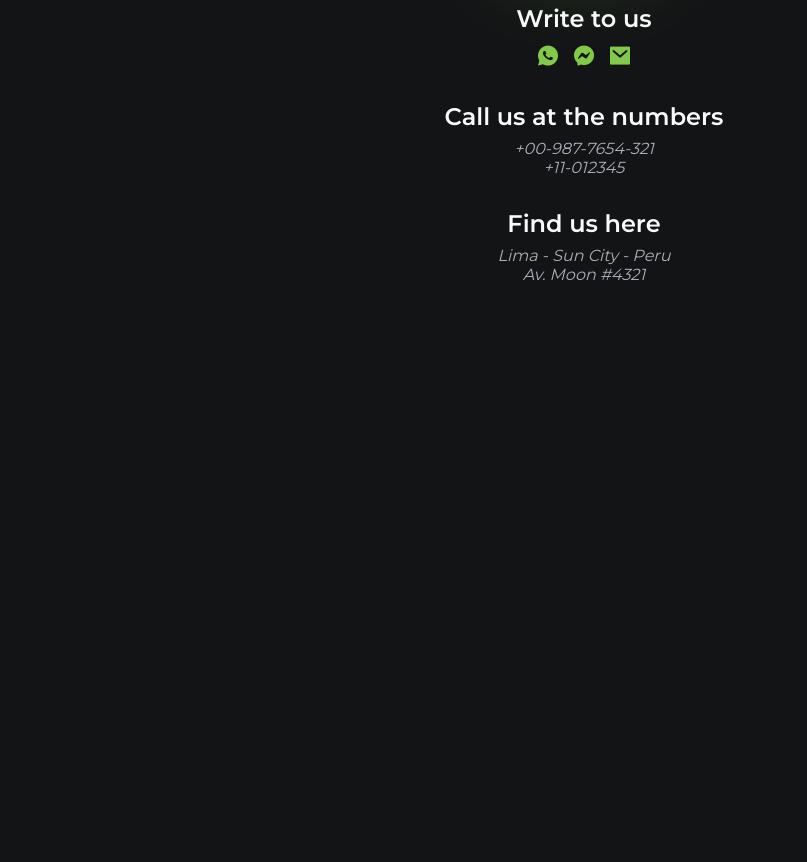
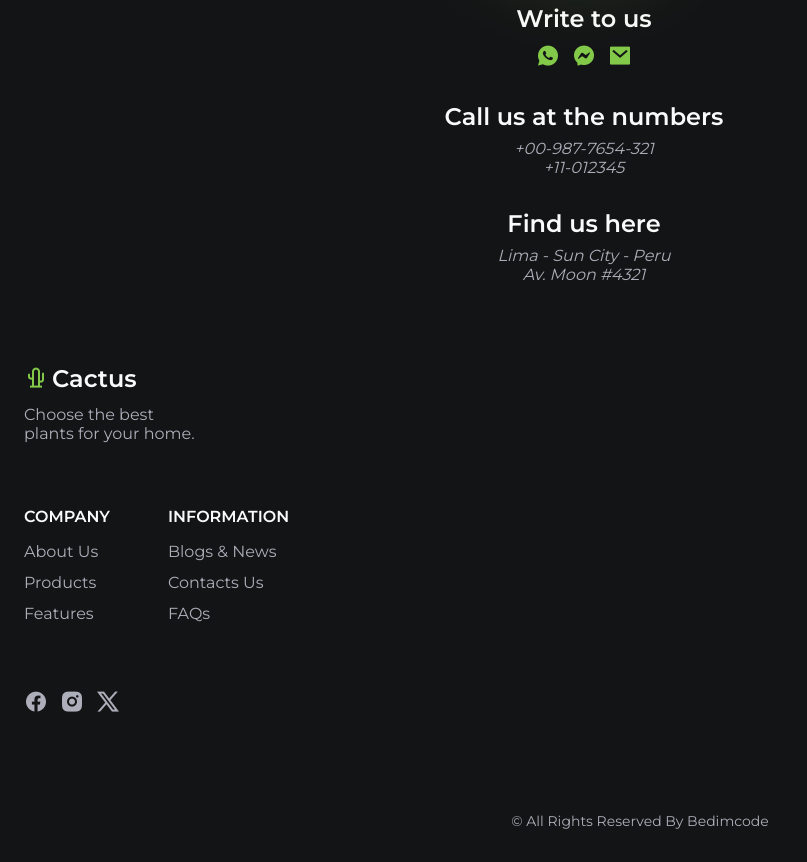
Before and after one commit to Loic-1/Exo-Responsive-Website, a plain HTML site: page index.html in a window 1280 px wide. Shown: the part 4431-5293 px from the top of the page, without its empty margins (0-807 px from the left). Before the commit the page ends 4731 px from the top, so only its background shows below. Drawn offline with nearby package versions, Linux system fonts and the light colour scheme.

Commit message:
footer & scrollbar finis

```diff
--- a/assets/css/styles.css
+++ b/assets/css/styles.css
@@ -15,10 +15,12 @@
   --black-color: hsl(228, 6%, 4%);
   --body-color: hsl(228, 6%, 8%);
   --container-color: hsl(228, 6%, 12%);
-  --shadow-img: 0 0 48px hsla(93, 54%, 54%, .4);
-  --gradient-card: linear-gradient(180deg,
+  --shadow-img: 0 0 48px hsla(93, 54%, 54%, 0.4);
+  --gradient-card: linear-gradient(
+    180deg,
     hsla(93, 8%, 8%),
-                                hsla(93, 40%, 30%));
+    hsla(93, 40%, 30%)
+  );
 
   /*========== Font and typography ==========*/
   /*.5rem = 8px | 1rem = 16px ...*/
@@ -27,8 +29,8 @@
   --h1-font-size: 1.5rem;
   --h2-font-size: 1.25rem;
   --h3-font-size: 1rem;
-  --normal-font-size: .938rem;
-  --small-font-size: .813rem;
+  --normal-font-size: 0.938rem;
+  --small-font-size: 0.813rem;
 
   /*========== Font weight ==========*/
   --font-regular: 400;
@@ -48,7 +50,7 @@
     --h2-font-size: 1.5rem;
     --h3-font-size: 1.25rem;
     --normal-font-size: 1rem;
-    --small-font-size: .875rem;
+    --small-font-size: 0.875rem;
   }
 }
 
@@ -70,7 +72,10 @@ body {
   color: var(--text-color);
 }
 
-h1, h2, h3, h4 {
+h1,
+h2,
+h3,
+h4 {
   color: var(--title-color);
   font-weight: var(--font-semi-bold);
 }
@@ -117,7 +122,7 @@ img {
 
 /*=============== HEADER & NAV ===============*/
 
-.header{
+.header {
   position: fixed;
   width: 100%;
   top: 0;
@@ -126,7 +131,7 @@ img {
   z-index: var(--z-fixed);
 }
 
-.nav{
+.nav {
   position: relative;
   height: var(--header-height);
   display: flex;
@@ -137,26 +142,25 @@ img {
 .nav__logo,
 .nav__close,
 .nav__toggle,
-.nav__actions{
+.nav__actions {
   display: flex;
   color: var(--title-color);
   cursor: pointer;
 }
 
-.nav__logo{
+.nav__logo {
   font-weight: var(--font-semi-bold);
   column-gap: 0.25rem;
   align-items: center;
 }
 
-.nav__logo i{
+.nav__logo i {
   color: var(--first-color);
   font-size: 1.25rem;
   font-weight: initial;
-
 }
 
-.nav__actions{
+.nav__actions {
   font-size: 1.25rem;
   column-gap: 0.5rem;
   align-items: center;
@@ -164,8 +168,8 @@ img {
 
 /* Navigation for mobile devices */
 
-@media screen and (max-width:1150px) {
-    .nav__menu{
+@media screen and (max-width: 1150px) {
+  .nav__menu {
     position: fixed;
     top: 0;
     right: -100%;
@@ -179,23 +183,23 @@ img {
   }
 }
 
-.nav__list{
+.nav__list {
   display: flex;
   flex-direction: column;
   row-gap: 3rem;
 }
 
-.nav__link{
+.nav__link {
   color: var(--title-color);
   font-weight: var(--font-semi-bold);
   transition: color 0.4s;
 }
 
-.nav__link:hover{
+.nav__link:hover {
   color: var(--first-color);
 }
 
-.nav__close{
+.nav__close {
   position: absolute;
   top: 1.15rem;
   right: 1.5rem;
@@ -204,14 +208,14 @@ img {
 
 /* Show menu */
 
-.show-menu{
+.show-menu {
   right: 0;
 }
 
 /* Add blur header */
 
-.blurHeader::after{
-    content: '';
+.blurHeader::after {
+  content: "";
   position: absolute;
   width: 1000%;
   height: 100%;
@@ -225,39 +229,38 @@ img {
 
 /* Active link */
 
-
 /*=============== HOME ===============*/
 
-.home__container{
+.home__container {
   padding-top: 2.5rem;
   row-gap: 2rem;
 }
 
-.home__img{
+.home__img {
   width: 270px;
   filter: drop-shadow(var(--shadow-img));
   justify-self: center;
 }
 
-.home__data{
+.home__data {
   text-align: center;
 }
 
-.home__title{
+.home__title {
   font-size: var(--biggest-font-size);
   font-weight: var(--font-bold);
   margin-bottom: 1rem;
 }
 
-.home__title span{
+.home__title span {
   color: var(--first-color);
 }
 
-.home__description{
+.home__description {
   margin-bottom: 3rem;
 }
 
-.home__buttons{
+.home__buttons {
   display: flex;
   justify-content: center;
   align-items: center;
@@ -266,7 +269,7 @@ img {
 
 /*=============== BUTTON ===============*/
 
-.button{
+.button {
   background-color: var(--white-color);
   color: var(--black-color);
   font-weight: var(--font-bold);
@@ -277,7 +280,7 @@ img {
   column-gap: 0.75rem;
 }
 
-.button span{
+.button span {
   background-color: var(--first-color);
   padding: 0.5rem;
   font-size: 1.25rem;
@@ -287,36 +290,36 @@ img {
   transition: transform 0.4s;
 }
 
-.button:hover span{
+.button:hover span {
   transform: translateX(0.15rem) rotate(-30deg);
 }
 
-.button__link{
+.button__link {
   color: var(--white-color);
   font-weight: var(--font-bold);
   /* text-decoration: underline; */
   transition: color 0.4s;
 }
 
-.button__link:hover{
+.button__link:hover {
   color: var(--first-color);
 }
 
 /*=============== NEWS ===============*/
 
-.new__data{
+.new__data {
   text-align: center;
 }
 
-.new__container{
+.new__container {
   row-gap: 7.5rem;
 }
 
-.new__content{
+.new__content {
   row-gap: 6rem;
 }
 
-.new__card{
+.new__card {
   position: relative;
   width: 200px;
   background: var(--gradient-card);
@@ -325,7 +328,7 @@ img {
   border-radius: 1.5rem;
 }
 
-.new__img{
+.new__img {
   position: absolute;
   top: -4.5rem;
   left: 0;
@@ -335,33 +338,33 @@ img {
   transition: transform 0.4s;
 }
 
-.new__title{
+.new__title {
   font-size: var(--h2-font-size);
   text-align: center;
 }
 
-.new__card:nth-child(odd){
+.new__card:nth-child(odd) {
   transform: rotate(-5deg);
 }
 
-.new__card:nth-child(even){
+.new__card:nth-child(even) {
   justify-self: flex-end;
   transform: rotate(5deg);
 }
 
-.new__card:hover .new__img{
+.new__card:hover .new__img {
   transform: translateY(-0.5rem);
 }
 
 /*=============== SHOP ===============*/
 
-.shop__container{
+.shop__container {
   padding-top: 6.5rem;
   grid-template-columns: repeat(2, 1fr);
   gap: 6rem 1.5rem;
 }
 
-.shop__card{
+.shop__card {
   position: relative;
   background: var(--gradient-card);
   padding: 5.75rem 0.75rem 1.25rem 0.75rem;
@@ -369,7 +372,7 @@ img {
   border-radius: 1rem;
 }
 
-.shop__img{
+.shop__img {
   position: absolute;
   top: -4.5rem;
   right: 0;
@@ -379,18 +382,18 @@ img {
   transition: transform 0.4s;
 }
 
-.shop__title{
+.shop__title {
   font-size: var(--small-font-size);
   font-weight: var(--font-semi-bold);
   margin-bottom: 0.5rem;
 }
 
-.shop__price{
+.shop__price {
   color: var(--title-color);
   font-weight: var(--font-semi-bold);
 }
 
-.shop__button{
+.shop__button {
   position: absolute;
   right: 0.75rem;
   bottom: 0.75rem;
@@ -404,64 +407,64 @@ img {
   cursor: pointer;
 }
 
-.shop__card:hover .shop__img{
+.shop__card:hover .shop__img {
   transform: translateY(-0.5rem);
 }
 
 /*=============== CARE ===============*/
 
-.care__container{
+.care__container {
   padding-top: 2rem;
   row-gap: 2rem;
 }
 
-.care__img{
+.care__img {
   width: 270px;
   filter: drop-shadow(var(--shadow-img));
   justify-self: center;
 }
 
-.care__list{
+.care__list {
   display: grid;
   row-gap: 1rem;
 }
 
-.care__item{
+.care__item {
   display: flex;
   column-gap: 0.5rem;
   align-items: flex-start;
 }
 
-.care__item i{
+.care__item i {
   font-size: 1.5rem;
   color: var(--first-color);
 }
 
 /*=============== CONTACT ===============*/
 
-.contact__container{
+.contact__container {
   padding-top: 2rem;
   row-gap: 2rem;
 }
 
-.contact__img{
+.contact__img {
   width: 270px;
   filter: drop-shadow(var(--shadow-img));
   justify-self: center;
 }
 
-.contact__content{
+.contact__content {
   display: grid;
   row-gap: 2rem;
   text-align: center;
 }
 
-.contact__title{
+.contact__title {
   font-size: var(--h2-font-size);
   margin-bottom: 0.5rem;
 }
 
-.contact__social{
+.contact__social {
   display: flex;
   justify-content: center;
   column-gap: 0.75rem;
@@ -472,27 +475,101 @@ img {
   font-size: 1.5rem;
 }
 
-.contact__social address{
+.contact__social address {
   font-style: normal;
 }
 
 /*=============== FOOTER ===============*/
 
+.footer {
+  padding-block: 4rem 2rem;
+}
+
+.footer__container {
+  row-gap: 4rem;
+}
+
+.footer__logo {
+  display: inline-flex;
+  align-items: center;
+  column-gap: 0.25rem;
+  color: var(--title-color);
+  font-size: var(--h2-font-size);
+  font-weight: var(--font-semi-bold);
+  margin-bottom: 0.75rem;
+}
+
+.footer__logo i {
+  color: var(--first-color);
+  font-size: 1.5rem;
+  font-weight: initial;
+}
+
+.footer__content {
+  grid-template-columns: repeat(2, max-content);
+  gap: 4rem 3rem;
+}
+
+.footer__title {
+  font-size: var(--normal-font-size);
+  margin-bottom: 1rem;
+}
+
+.footer__links {
+  display: grid;
+  row-gap: 0.75rem;
+}
+
+.footer__link {
+  color: var(--text-color);
+  transition: color 0.4s;
+}
+
+.footer__social {
+  display: flex;
+  column-gap: 0.75rem;
+}
+
+.footer__social__link {
+  color: var(--text-color);
+  font-size: 1.5rem;
+  transition: color 0.4s;
+}
+
+.footer__link:hover,
+.footer__social__link:hover {
+  color: var(--first-color);
+}
+
+.footer__copy{
+    display: block;
+    margin-top: 6rem;
+    text-align: center;
+    font-size: var(--small-font-size);
+}
 
 /*=============== SCROLL BAR ===============*/
 
+::-webkit-scrollbar{
+    width: 0.6rem;
+    background-color: hsl(228, 4%, 15%);
+}
+
+::-webkit-scrollbar-thumb{
+    background-color: hsl(228, 4%, 25%);
+}
+
+::-webkit-scrollbar-thumb:hover{
+    background-color: hsl(228, 4%, 35%);
+}
 
 /*=============== SCROLL UP ===============*/
 
-
 /* Show Scroll Up */
-
 
 /*=============== BREAKPOINTS ===============*/
 /* For small devices */
 
-
 /* For medium devices */
 
-
 /* For large devices */
--- a/index.html
+++ b/index.html
@@ -323,7 +323,76 @@
     </main>
 
     <!--==================== FOOTER ====================-->
-    <footer class="footer"></footer>
+    <footer class="footer">
+      <div class="footer__container container grid">
+        <div>
+          <a href="#" class="footer__logo">
+            <i class="ri-cactus-line"></i>Cactus
+          </a>
+          <p class="footer__description">
+            Choose the best <br />
+            plants for your home.
+          </p>
+        </div>
+        <div class="footer__content grid">
+          <div>
+            <h3 class="footer__title">COMPANY</h3>
+            <ul class="footer__links">
+              <li>
+                <a href="#" class="footer__link">About Us</a>
+              </li>
+              <li>
+                <a href="#" class="footer__link">Products</a>
+              </li>
+              <li>
+                <a href="#" class="footer__link">Features</a>
+              </li>
+            </ul>
+          </div>
+          <div>
+            <h3 class="footer__title">INFORMATION</h3>
+            <ul class="footer__links">
+              <li>
+                <a href="#" class="footer__link">Blogs & News</a>
+              </li>
+              <li>
+                <a href="#" class="footer__link">Contacts Us</a>
+              </li>
+              <li>
+                <a href="#" class="footer__link">FAQs</a>
+              </li>
+            </ul>
+          </div>
+          <div class="footer__social">
+            <a
+              href="https://www.facebook.com/"
+              target="_blank"
+              class="footer__social__link"
+            >
+              <i class="ri-facebook-circle-fill"></i>
+            </a>
+            <a
+              href="https://www.instagram.com/"
+              target="_blank"
+              class="footer__social__link"
+            >
+              <i class="ri-instagram-fill"></i>
+            </a>
+            <a
+              href="https://twitter.com/"
+              target="_blank"
+              class="footer__social__link"
+            >
+              <i class="ri-twitter-x-line"></i>
+            </a>
+          </div>
+        </div>
+      </div>
+
+      <span class="footer__copy">
+        &#169; All Rights Reserved By Bedimcode
+      </span>
+    </footer>
 
     <!--========== SCROLL UP ==========-->
 
```
Lines whose indentation alone changed are shown as unchanged.
